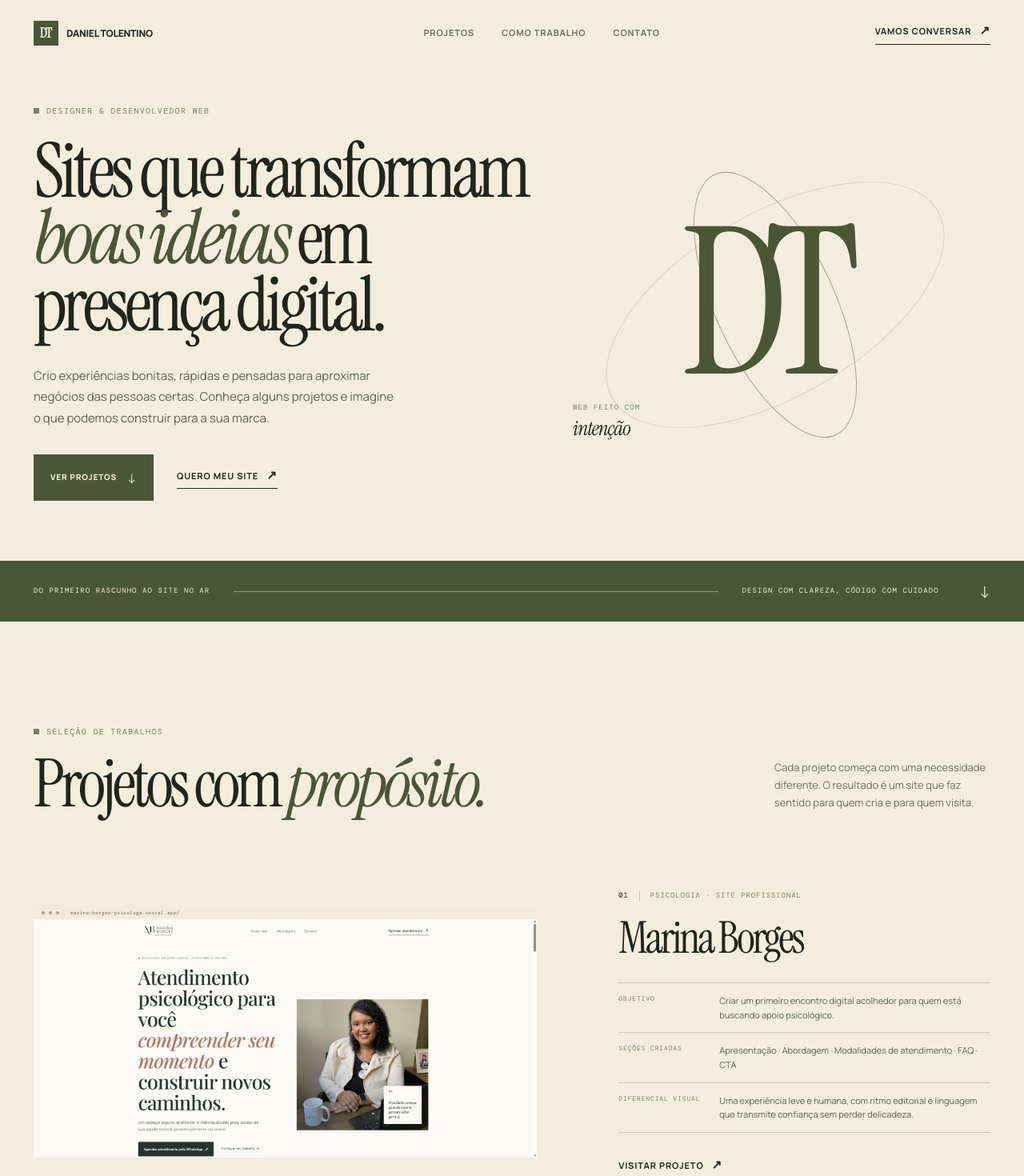
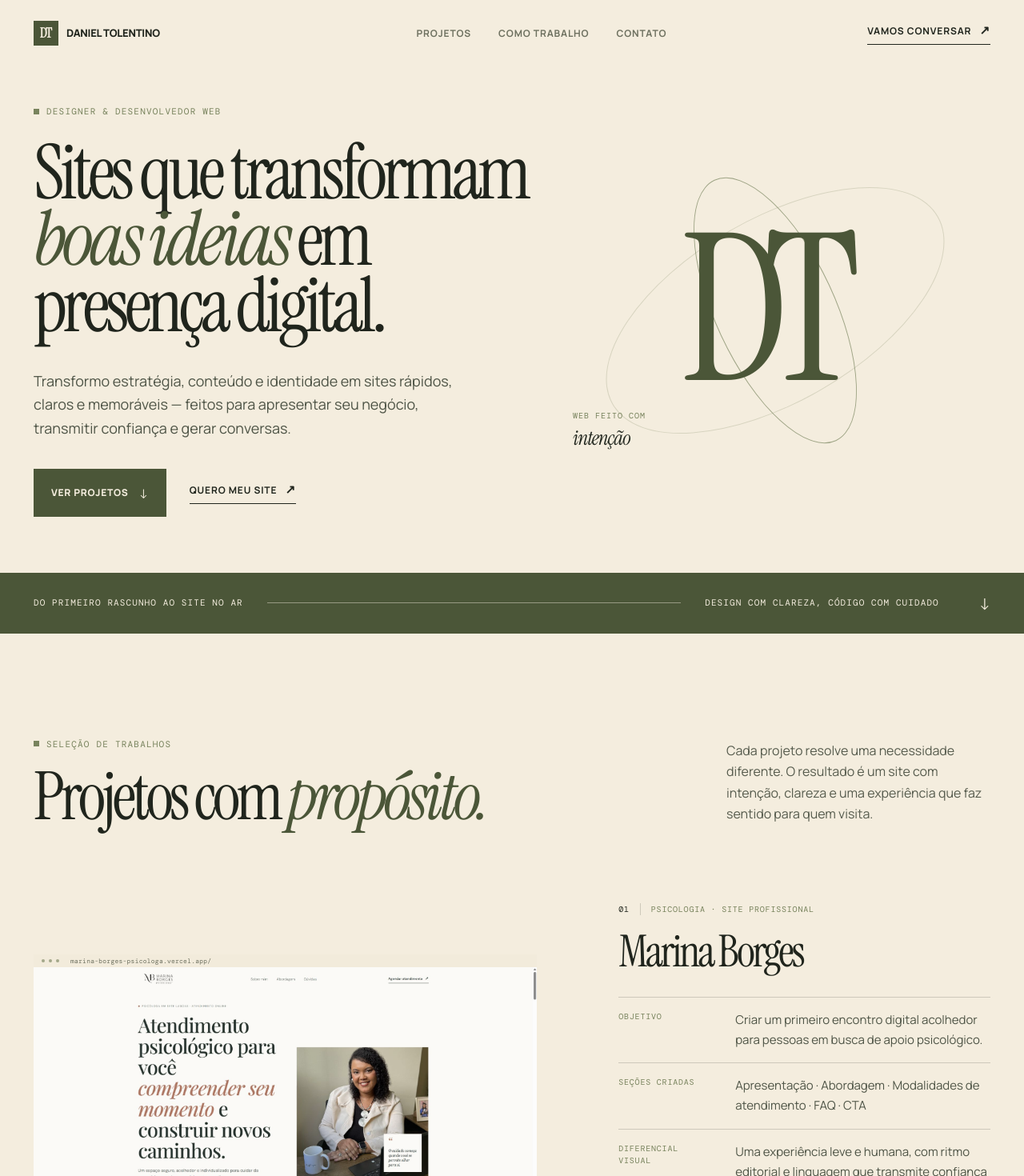
Before and after one commit to DanielTolentino/portfolio, a Next.js app: page / in a window 1280 px wide. Shown: the top 1470 px of the page at 80% size. Built offline with nearby package versions, Linux system fonts and the light colour scheme; no server answers.

Commit message:
Improve portfolio readability and copy

```diff
--- a/app/globals.css
+++ b/app/globals.css
@@ -19,10 +19,10 @@ a { color: inherit; text-decoration: none; }
 button, a { -webkit-tap-highlight-color: transparent; }
 
 .site-header { align-items: center; display: flex; justify-content: space-between; margin: 0 auto; max-width: 1320px; padding: 26px 42px; }
-.wordmark { align-items: center; display: inline-flex; font-size: 12px; font-weight: 800; gap: 10px; letter-spacing: -.02em; text-transform: uppercase; }
+.wordmark { align-items: center; display: inline-flex; font-size: 13px; font-weight: 800; gap: 10px; letter-spacing: -.02em; text-transform: uppercase; }
 .wordmark-mark { align-items: center; background: var(--olive); color: var(--cream); display: inline-flex; font-family: 'Instrument Serif', serif; font-size: 17px; height: 31px; justify-content: center; letter-spacing: -.09em; padding-right: 2px; width: 31px; }
 .desktop-nav { display: flex; gap: 34px; margin-left: 70px; }
-.desktop-nav a, .header-cta, .text-link, .project-link, .footer-phone { font-size: 11px; font-weight: 700; letter-spacing: .08em; text-transform: uppercase; }
+.desktop-nav a, .header-cta, .text-link, .project-link, .footer-phone { font-size: 12px; font-weight: 700; letter-spacing: .07em; text-transform: uppercase; }
 .desktop-nav a { color: var(--muted); transition: color .2s ease; }
 .desktop-nav a:hover, .footer-phone:hover, .project-link:hover, .text-link:hover { color: var(--olive-soft); }
 .header-cta { border-bottom: 1px solid var(--ink); padding-bottom: 5px; }
@@ -30,13 +30,13 @@ button, a { -webkit-tap-highlight-color: transparent; }
 
 .hero { display: grid; grid-template-columns: minmax(0, 1.1fr) minmax(340px, .9fr); margin: 0 auto; max-width: 1320px; min-height: 610px; padding: 48px 42px 70px; }
 .hero-copy { max-width: 700px; position: relative; z-index: 1; }
-.eyebrow { align-items: center; color: var(--olive-soft); display: flex; font-family: 'DM Mono', monospace; font-size: 10px; gap: 9px; letter-spacing: .13em; margin: 0 0 26px; text-transform: uppercase; }
+.eyebrow { align-items: center; color: var(--olive-soft); display: flex; font-family: 'DM Mono', monospace; font-size: 11px; gap: 9px; letter-spacing: .11em; margin: 0 0 26px; text-transform: uppercase; }
 .eyebrow span { background: var(--olive-soft); display: inline-block; height: 7px; width: 7px; }
 .hero h1 { font-family: 'Instrument Serif', serif; font-size: clamp(66px, 7.4vw, 116px); font-weight: 400; letter-spacing: -.055em; line-height: .88; margin: 0; max-width: 850px; }
 h1 em, h2 em { color: var(--olive); font-style: italic; }
-.hero-lede { color: #5e6254; font-size: 15px; line-height: 1.75; margin: 35px 0 32px; max-width: 450px; }
+.hero-lede { color: #4e5446; font-size: 18px; line-height: 1.65; margin: 38px 0 35px; max-width: 540px; }
 .hero-actions { align-items: center; display: flex; gap: 29px; }
-.button { align-items: center; display: inline-flex; font-size: 10px; font-weight: 800; gap: 13px; justify-content: center; letter-spacing: .08em; padding: 17px 21px; text-transform: uppercase; transition: transform .25s ease, background .25s ease; }
+.button { align-items: center; display: inline-flex; font-size: 12px; font-weight: 800; gap: 13px; justify-content: center; letter-spacing: .06em; padding: 18px 22px; text-transform: uppercase; transition: transform .25s ease, background .25s ease; }
 .button:hover { transform: translateY(-2px); }
 .button span { font-size: 16px; font-weight: 400; }
 .button-dark { background: var(--olive); color: var(--cream); }
@@ -48,13 +48,13 @@ h1 em, h2 em { color: var(--olive); font-style: italic; }
 .orbit-two { height: 470px; opacity: .24; transform: rotate(60deg); width: 230px; }
 .hero-monogram { color: var(--olive); font-family: 'Instrument Serif', serif; font-size: clamp(150px, 20vw, 290px); letter-spacing: -.11em; line-height: .7; margin-left: -18px; position: relative; z-index: 1; }
 .hero-monogram span { font-family: 'DM Mono', monospace; font-size: 10px; letter-spacing: 0; margin-left: 17px; vertical-align: top; }
-.hero-note { color: var(--olive-soft); font-family: 'DM Mono', monospace; font-size: 9px; letter-spacing: .12em; line-height: 1.6; position: absolute; text-transform: uppercase; z-index: 2; }
+.hero-note { color: var(--olive-soft); font-family: 'DM Mono', monospace; font-size: 10px; letter-spacing: .1em; line-height: 1.6; position: absolute; text-transform: uppercase; z-index: 2; }
 .hero-note strong { color: var(--ink); font-family: 'Instrument Serif', serif; font-size: 25px; font-style: italic; font-weight: 400; letter-spacing: -.04em; text-transform: none; }
 .note-top { right: 5%; top: 15%; }
 .note-bottom { bottom: 15%; left: 3%; }
 
 .intro-strip { align-items: center; background: var(--olive); color: var(--cream); display: flex; gap: 30px; min-height: 76px; padding: 0 max(42px, calc((100vw - 1236px) / 2)); }
-.intro-strip p { font-family: 'DM Mono', monospace; font-size: 9px; letter-spacing: .12em; margin: 0; text-transform: uppercase; white-space: nowrap; }
+.intro-strip p { font-family: 'DM Mono', monospace; font-size: 11px; letter-spacing: .1em; margin: 0; text-transform: uppercase; white-space: nowrap; }
 .strip-line { background: rgba(244,237,222,.45); flex: 1; height: 1px; }
 .strip-arrow { font-size: 20px; margin-left: 20px; }
 
@@ -62,7 +62,7 @@ h1 em, h2 em { color: var(--olive); font-style: italic; }
 .section-heading { align-items: end; display: flex; justify-content: space-between; margin-bottom: 96px; }
 .section-heading .eyebrow { margin-bottom: 22px; }
 h2 { font-family: 'Instrument Serif', serif; font-size: clamp(52px, 6.5vw, 95px); font-weight: 400; letter-spacing: -.055em; line-height: .88; margin: 0; }
-.section-intro { color: var(--muted); font-size: 13px; line-height: 1.7; margin: 0 0 3px; max-width: 270px; }
+.section-intro { color: #565b4d; font-size: 16px; line-height: 1.65; margin: 0 0 3px; max-width: 330px; }
 .projects-list { display: grid; gap: 138px; }
 .project-card { align-items: center; display: grid; gap: clamp(45px, 8vw, 125px); grid-template-columns: minmax(0, 1.15fr) minmax(280px, .85fr); }
 .project-card-reverse { grid-template-columns: minmax(280px, .85fr) minmax(0, 1.15fr); }
@@ -71,21 +71,21 @@ h2 { font-family: 'Instrument Serif', serif; font-size: clamp(52px, 6.5vw, 95px)
 .project-preview { background: var(--cream-deep); display: block; overflow: hidden; padding-top: 16px; position: relative; }
 .browser-bar { align-items: center; background: rgba(244,237,222,.88); display: flex; gap: 5px; height: 16px; left: 0; padding: 0 10px; position: absolute; right: 0; top: 0; z-index: 2; }
 .browser-bar i { background: var(--olive-soft); border-radius: 50%; display: block; height: 4px; opacity: .65; width: 4px; }
-.browser-bar small { color: var(--muted); font-family: 'DM Mono', monospace; font-size: 6px; letter-spacing: .05em; margin-left: 9px; overflow: hidden; text-overflow: ellipsis; white-space: nowrap; }
+.browser-bar small { color: var(--muted); font-family: 'DM Mono', monospace; font-size: 8px; letter-spacing: .03em; margin-left: 9px; overflow: hidden; text-overflow: ellipsis; white-space: nowrap; }
 .project-preview img { display: block; filter: saturate(.82); height: auto; transition: transform .6s cubic-bezier(.2,.8,.2,1), filter .4s ease; width: 100%; }
 .project-preview:hover img { filter: saturate(1); transform: scale(1.025); }
-.preview-overlay { align-items: center; background: var(--olive); bottom: 20px; color: var(--cream); display: flex; font-size: 10px; font-weight: 800; gap: 13px; left: 20px; letter-spacing: .08em; opacity: 0; padding: 13px 16px; position: absolute; text-transform: uppercase; transform: translateY(8px); transition: opacity .3s ease, transform .3s ease; }
+.preview-overlay { align-items: center; background: var(--olive); bottom: 20px; color: var(--cream); display: flex; font-size: 12px; font-weight: 800; gap: 13px; left: 20px; letter-spacing: .06em; opacity: 0; padding: 14px 17px; position: absolute; text-transform: uppercase; transform: translateY(8px); transition: opacity .3s ease, transform .3s ease; }
 .project-preview:hover .preview-overlay, .project-preview:focus-visible .preview-overlay { opacity: 1; transform: translateY(0); }
 .preview-overlay span { font-size: 15px; }
-.project-kicker { align-items: center; color: var(--olive-soft); display: flex; font-family: 'DM Mono', monospace; font-size: 9px; gap: 13px; letter-spacing: .1em; margin-bottom: 21px; text-transform: uppercase; }
+.project-kicker { align-items: center; color: var(--olive-soft); display: flex; font-family: 'DM Mono', monospace; font-size: 10px; gap: 13px; letter-spacing: .08em; margin-bottom: 21px; text-transform: uppercase; }
 .project-kicker span:first-child { color: var(--ink); }
 .project-kicker span:last-child { border-left: 1px solid var(--line); padding-left: 13px; }
 .project-info h3 { font-family: 'Instrument Serif', serif; font-size: clamp(43px, 4.3vw, 65px); font-weight: 400; letter-spacing: -.055em; line-height: .9; margin: 0 0 31px; }
 .project-details { margin: 0; }
-.project-details > div { border-top: 1px solid var(--line); display: grid; gap: 20px; grid-template-columns: 106px 1fr; padding: 13px 0; }
+.project-details > div { border-top: 1px solid var(--line); display: grid; gap: 24px; grid-template-columns: 122px 1fr; padding: 16px 0; }
 .project-details > div:last-child { border-bottom: 1px solid var(--line); }
-.project-details dt { color: var(--olive-soft); font-family: 'DM Mono', monospace; font-size: 8px; letter-spacing: .11em; line-height: 1.5; text-transform: uppercase; }
-.project-details dd { color: #5c6052; font-size: 11px; line-height: 1.6; margin: 0; }
+.project-details dt { color: var(--olive-soft); font-family: 'DM Mono', monospace; font-size: 10px; letter-spacing: .08em; line-height: 1.5; text-transform: uppercase; }
+.project-details dd { color: #4e5446; font-size: 15px; line-height: 1.65; margin: 0; }
 .project-link { display: inline-block; margin-top: 29px; }
 
 .process-section { background: var(--cream-deep); padding: 130px max(42px, calc((100vw - 1236px) / 2)) 140px; }
@@ -93,9 +93,9 @@ h2 { font-family: 'Instrument Serif', serif; font-size: clamp(52px, 6.5vw, 95px)
 .process-heading .eyebrow { margin-bottom: 22px; }
 .process-grid { display: grid; gap: 30px; grid-template-columns: repeat(3, 1fr); }
 .process-step { border-top: 1px solid var(--olive-soft); padding-top: 17px; }
-.step-number { color: var(--olive-soft); font-family: 'DM Mono', monospace; font-size: 9px; letter-spacing: .1em; }
+.step-number { color: var(--olive-soft); font-family: 'DM Mono', monospace; font-size: 10px; letter-spacing: .08em; }
 .process-step h3 { font-family: 'Instrument Serif', serif; font-size: 41px; font-weight: 400; letter-spacing: -.04em; margin: 38px 0 12px; }
-.process-step p { color: var(--muted); font-size: 12px; line-height: 1.7; margin: 0; max-width: 250px; }
+.process-step p { color: #565b4d; font-size: 15px; line-height: 1.7; margin: 0; max-width: 290px; }
 
 .contact-section { background: var(--olive); color: var(--cream); min-height: 485px; overflow: hidden; padding: 110px max(42px, calc((100vw - 1236px) / 2)); position: relative; }
 .contact-inner { max-width: 680px; position: relative; z-index: 1; }
@@ -103,21 +103,21 @@ h2 { font-family: 'Instrument Serif', serif; font-size: clamp(52px, 6.5vw, 95px)
 .eyebrow-light span { background: #bbc79e; }
 .contact-section h2 { color: var(--cream); font-size: clamp(50px, 6.4vw, 92px); }
 .contact-section h2 em { color: #bbc79e; }
-.contact-section p:not(.eyebrow) { color: #c2c8b4; font-size: 13px; line-height: 1.75; margin: 31px 0 29px; max-width: 440px; }
+.contact-section p:not(.eyebrow) { color: #d7ddca; font-size: 17px; line-height: 1.65; margin: 34px 0 32px; max-width: 520px; }
 .button-light { background: var(--cream); color: var(--olive-dark); }
 .button-light:hover { background: #fffaf0; }
 .contact-asterisk { bottom: -58px; color: #677452; font-family: 'Instrument Serif', serif; font-size: 310px; line-height: 1; position: absolute; right: 7%; transform: rotate(21deg); }
 .site-footer { align-items: center; display: flex; justify-content: space-between; margin: 0 auto; max-width: 1320px; padding: 32px 42px 40px; }
-.site-footer p { color: var(--muted); font-family: 'DM Mono', monospace; font-size: 8px; letter-spacing: .1em; margin: 0; text-transform: uppercase; }
+.site-footer p { color: var(--muted); font-family: 'DM Mono', monospace; font-size: 10px; letter-spacing: .08em; margin: 0; text-transform: uppercase; }
 .footer-phone { border-bottom: 1px solid var(--ink); padding-bottom: 5px; }
 
 @media (max-width: 800px) {
   .site-header { padding: 22px 22px; }
   .desktop-nav { display: none; }
-  .header-cta { font-size: 9px; }
+  .header-cta { font-size: 10px; }
   .hero { display: block; min-height: 0; padding: 72px 22px 70px; }
   .hero h1 { font-size: clamp(60px, 17vw, 108px); }
-  .hero-lede { font-size: 13px; margin-top: 28px; }
+  .hero-lede { font-size: 17px; line-height: 1.6; margin-top: 28px; }
   .hero-aside { min-height: 270px; }
   .hero-orbit { height: 260px; width: 110px; }
   .orbit-two { height: 340px; width: 165px; }
@@ -125,7 +125,7 @@ h2 { font-family: 'Instrument Serif', serif; font-size: clamp(52px, 6.5vw, 95px)
   .note-top { right: 7%; top: 12%; }
   .note-bottom { bottom: 9%; left: 8%; }
   .intro-strip { gap: 12px; min-height: 66px; padding: 0 22px; }
-  .intro-strip p { font-size: 7px; white-space: normal; }
+  .intro-strip p { font-size: 9px; line-height: 1.5; white-space: normal; }
   .strip-line { display: none; }
   .strip-arrow { font-size: 16px; margin-left: auto; }
   .projects-section { padding: 88px 22px 105px; }
@@ -137,12 +137,16 @@ h2 { font-family: 'Instrument Serif', serif; font-size: clamp(52px, 6.5vw, 95px)
   .project-info { width: 100%; }
   .project-preview { width: 100%; }
   .project-info h3 { font-size: 54px; }
+  .project-details > div { gap: 12px; grid-template-columns: 1fr; }
+  .project-details dt { font-size: 9px; }
+  .project-details dd { font-size: 16px; }
   .process-section { padding: 90px 22px 95px; }
   .process-heading { margin-bottom: 60px; }
   .process-grid { display: block; }
   .process-step { margin-bottom: 45px; }
   .process-step:last-child { margin-bottom: 0; }
   .process-step h3 { margin-top: 22px; }
+  .process-step p { font-size: 16px; }
   .contact-section { min-height: 520px; padding: 90px 22px; }
   .contact-asterisk { bottom: -32px; font-size: 200px; right: -12px; }
   .site-footer { align-items: flex-start; flex-direction: column; gap: 25px; padding: 29px 22px 35px; }
--- a/app/page.tsx
+++ b/app/page.tsx
@@ -1,3 +1,5 @@
+/* eslint-disable @next/next/no-img-element -- Project previews are local static captures displayed in responsive browser frames. */
+
 const whatsappUrl =
   "https://wa.me/5531995007170?text=Ol%C3%A1%2C%20Daniel!%20Vi%20seu%20portf%C3%B3lio%20e%20gostaria%20de%20conversar%20sobre%20um%20site.";
 
@@ -20,7 +22,7 @@ const projects: Project[] = [
     url: "https://marina-borges-psicologa.vercel.app/",
     preview: "/previews/marina-borges.png",
     objective:
-      "Criar um primeiro encontro digital acolhedor para quem está buscando apoio psicológico.",
+      "Criar um primeiro encontro digital acolhedor para pessoas em busca de apoio psicológico.",
     sections: "Apresentação · Abordagem · Modalidades de atendimento · FAQ · CTA",
     difference:
       "Uma experiência leve e humana, com ritmo editorial e linguagem que transmite confiança sem perder delicadeza.",
@@ -35,7 +37,7 @@ const projects: Project[] = [
       "Apresentar trajetória, interesses e personalidade em uma página pessoal direta e autoral.",
     sections: "Introdução · Sobre · Tecnologia · Links pessoais · Contato",
     difference:
-      "Uma linguagem minimalista que deixa a personalidade aparecer, com foco no conteúdo e na clareza da navegação.",
+      "Uma linguagem minimalista que valoriza a personalidade, o conteúdo e a clareza da navegação.",
   },
   {
     number: "03",
@@ -56,7 +58,7 @@ const projects: Project[] = [
     url: "https://codar-me-maratona-starter-veterinaria.vercel.app/",
     preview: "/previews/lovet-veterinaria.png",
     objective:
-      "Transmitir cuidado e segurança para tutores que procuram um lugar confiável para seus pets.",
+      "Transmitir cuidado e segurança a tutores que procuram um lugar confiável para seus pets.",
     sections: "Hero · Serviços · Localização · CTA · Rodapé institucional",
     difference:
       "Uma direção visual calorosa e objetiva, feita para comunicar carinho logo no primeiro olhar.",
@@ -91,17 +93,17 @@ const process = [
   {
     number: "01",
     title: "Entender",
-    text: "A gente começa pela sua história, pelo seu público e pelo que o site precisa fazer acontecer.",
+    text: "Começamos pela sua história, pelo seu público e pela ação que o site precisa gerar.",
   },
   {
     number: "02",
-    title: "Construir",
-    text: "Transformo estratégia em uma interface clara, bonita e com a personalidade certa para sua marca.",
+    title: "Criar",
+    text: "Transformo estratégia em uma interface clara, bonita e alinhada à personalidade da sua marca.",
   },
   {
     number: "03",
     title: "Publicar",
-    text: "Depois dos ajustes finais, seu site fica pronto para ser encontrado, compartilhado e lembrado.",
+    text: "Depois dos ajustes finais, seu site fica pronto para ser encontrado, compartilhado e gerar novas conversas.",
   },
 ];
 
@@ -118,7 +120,7 @@ export default function Home() {
           <a href="#processo">Como trabalho</a>
           <a href="#contato">Contato</a>
         </nav>
-        <a className="header-cta" href={whatsappUrl} target="_blank" rel="noreferrer">
+        <a className="header-cta" href={whatsappUrl} target="_blank" rel="noopener noreferrer">
           Vamos conversar <span aria-hidden="true">↗</span>
         </a>
       </header>
@@ -130,14 +132,14 @@ export default function Home() {
             Sites que transformam <em>boas ideias</em> em presença digital.
           </h1>
           <p className="hero-lede">
-            Crio experiências bonitas, rápidas e pensadas para aproximar negócios das pessoas certas. Conheça alguns projetos e imagine o que podemos construir para a sua marca.
+            Transformo estratégia, conteúdo e identidade em sites rápidos, claros e memoráveis — feitos para apresentar seu negócio, transmitir confiança e gerar conversas.
           </p>
           <div className="hero-actions">
             <a className="button button-dark" href="#projetos">Ver projetos <span aria-hidden="true">↓</span></a>
-            <a className="text-link" href={whatsappUrl} target="_blank" rel="noreferrer">Quero meu site <span aria-hidden="true">↗</span></a>
+            <a className="text-link" href={whatsappUrl} target="_blank" rel="noopener noreferrer">Quero meu site <span aria-hidden="true">↗</span></a>
           </div>
         </div>
-        <div className="hero-aside" aria-label="Resumo do portfólio">
+        <div className="hero-aside" aria-label="Monograma de Daniel Tolentino">
           <div className="hero-orbit orbit-one" />
           <div className="hero-orbit orbit-two" />
           <div className="hero-monogram">DT<span>®</span></div>
@@ -158,13 +160,13 @@ export default function Home() {
             <p className="eyebrow"><span /> Seleção de trabalhos</p>
             <h2>Projetos com <em>propósito.</em></h2>
           </div>
-          <p className="section-intro">Cada projeto começa com uma necessidade diferente. O resultado é um site que faz sentido para quem cria e para quem visita.</p>
+          <p className="section-intro">Cada projeto resolve uma necessidade diferente. O resultado é um site com intenção, clareza e uma experiência que faz sentido para quem visita.</p>
         </div>
 
         <div className="projects-list">
           {projects.map((project, index) => (
             <article className={`project-card ${index % 2 === 1 ? "project-card-reverse" : ""}`} key={project.title}>
-              <a className="project-preview" href={project.url} target="_blank" rel="noreferrer" aria-label={`Abrir ${project.title}`}>
+              <a className="project-preview" href={project.url} target="_blank" rel="noopener noreferrer" aria-label={`Abrir ${project.title}`}>
                 <span className="browser-bar"><i /><i /><i /><small>{project.url.replace("https://", "")}</small></span>
                 <img src={project.preview} alt={`Preview do site ${project.title}`} />
                 <span className="preview-overlay">Ver projeto <span aria-hidden="true">↗</span></span>
@@ -177,7 +179,7 @@ export default function Home() {
                   <div><dt>Seções criadas</dt><dd>{project.sections}</dd></div>
                   <div><dt>Diferencial visual</dt><dd>{project.difference}</dd></div>
                 </dl>
-                <a className="project-link" href={project.url} target="_blank" rel="noreferrer">Visitar projeto <span aria-hidden="true">↗</span></a>
+                <a className="project-link" href={project.url} target="_blank" rel="noopener noreferrer">Visitar projeto <span aria-hidden="true">↗</span></a>
               </div>
             </article>
           ))}
@@ -203,9 +205,9 @@ export default function Home() {
       <section className="contact-section" id="contato">
         <div className="contact-inner">
           <p className="eyebrow eyebrow-light"><span /> Vamos criar algo juntos?</p>
-          <h2>Seu próximo site pode ser o próximo projeto <em>daqui.</em></h2>
-          <p>Se você quer um site com personalidade, clareza e propósito, me conte sua ideia. Eu cuido da experiência do primeiro rascunho até a publicação.</p>
-          <a className="button button-light" href={whatsappUrl} target="_blank" rel="noreferrer">Falar comigo no WhatsApp <span aria-hidden="true">↗</span></a>
+          <h2>Seu próximo site merece começar com uma <em>boa conversa.</em></h2>
+          <p>Tem um projeto em mente? Vamos transformá-lo em um site que apresenta valor, transmite confiança e convida as pessoas a entrar em contato.</p>
+          <a className="button button-light" href={whatsappUrl} target="_blank" rel="noopener noreferrer">Falar comigo no WhatsApp <span aria-hidden="true">↗</span></a>
         </div>
         <div className="contact-asterisk" aria-hidden="true">✳</div>
       </section>
@@ -213,7 +215,7 @@ export default function Home() {
       <footer className="site-footer">
         <a className="wordmark" href="#inicio"><span className="wordmark-mark">DT</span><span>Daniel Tolentino</span></a>
         <p>Sites que aproximam pessoas e boas ideias.</p>
-        <a className="footer-phone" href={whatsappUrl} target="_blank" rel="noreferrer">+55 31 99500-7170 <span aria-hidden="true">↗</span></a>
+        <a className="footer-phone" href={whatsappUrl} target="_blank" rel="noopener noreferrer">+55 31 99500-7170 <span aria-hidden="true">↗</span></a>
       </footer>
     </main>
   );
```
